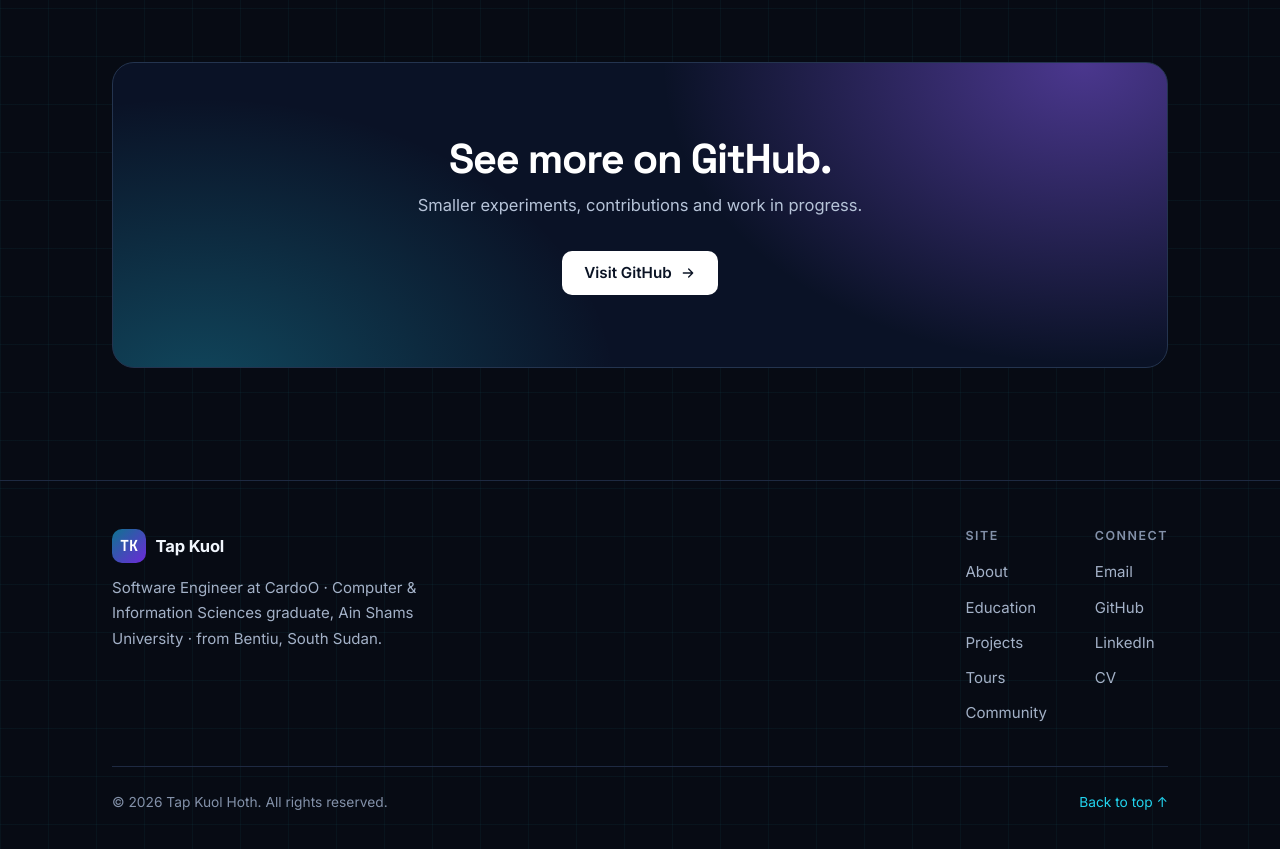
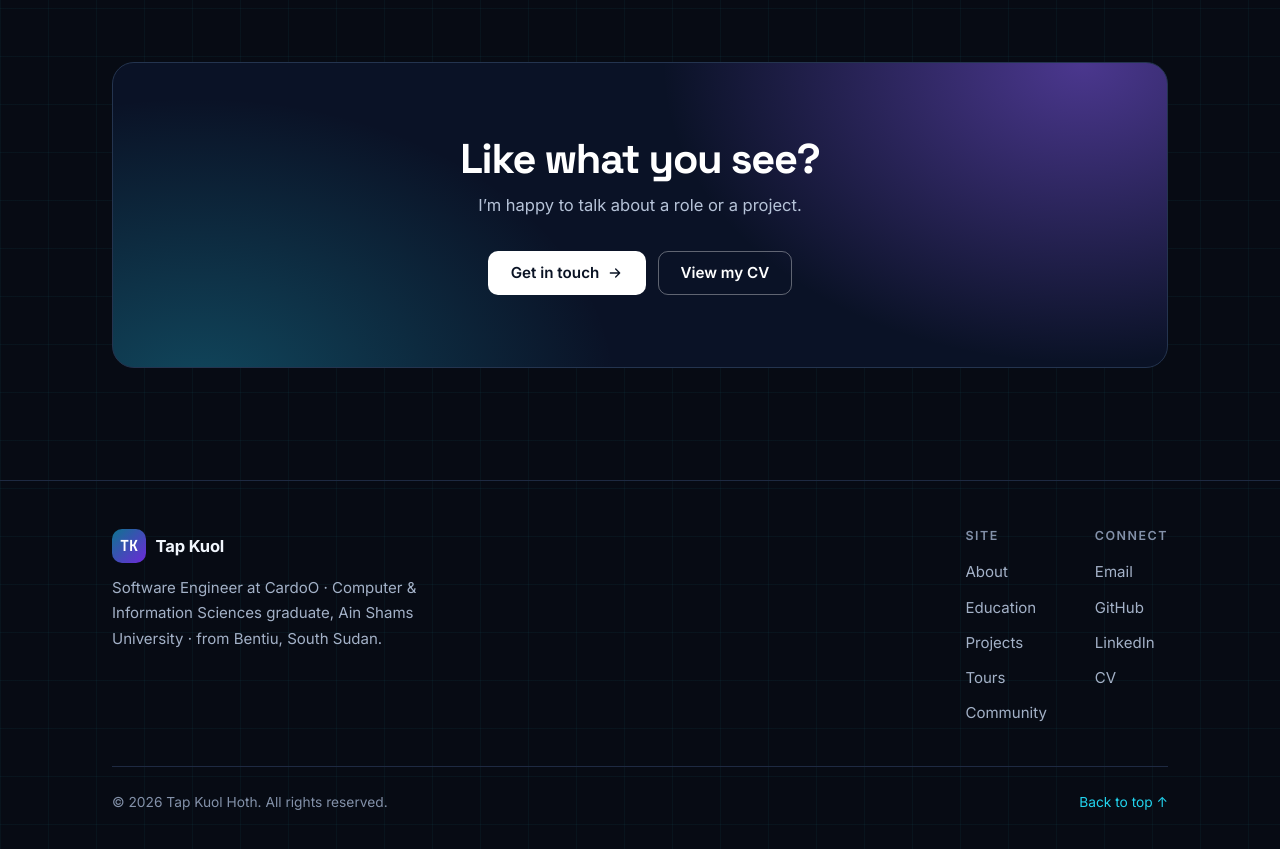
Before and after one commit to Tap-Kuol/Tap-Kuol-Hoth, a plain HTML site: page projects.html in a window 1280 px wide. Shown: the part 2200-3049 px from the top of the page. Drawn offline with Linux system fonts and the light colour scheme.

Commit message:
Hide private work and update Projects

```diff
--- a/projects.html
+++ b/projects.html
@@ -197,13 +197,14 @@
     <div class="container">
       <div class="cta reveal">
         <div>
-          <h2>See more on GitHub.</h2>
-          <p>Smaller experiments, contributions and work in progress.</p>
+          <h2>Like what you see?</h2>
+          <p>I’m happy to talk about a role or a project.</p>
         </div>
         <div class="cta-actions">
-          <a class="btn btn-primary" href="https://github.com/Tap-Kuol">Visit GitHub
+          <a class="btn btn-primary" href="index.html#contact">Get in touch
             <svg viewBox="0 0 24 24" fill="none" stroke="currentColor" stroke-width="2" stroke-linecap="round" stroke-linejoin="round" aria-hidden="true"><path d="M5 12h14M13 6l6 6-6 6"/></svg>
           </a>
+          <a class="btn btn-ghost" href="cv.html">View my CV</a>
         </div>
       </div>
     </div>
```
